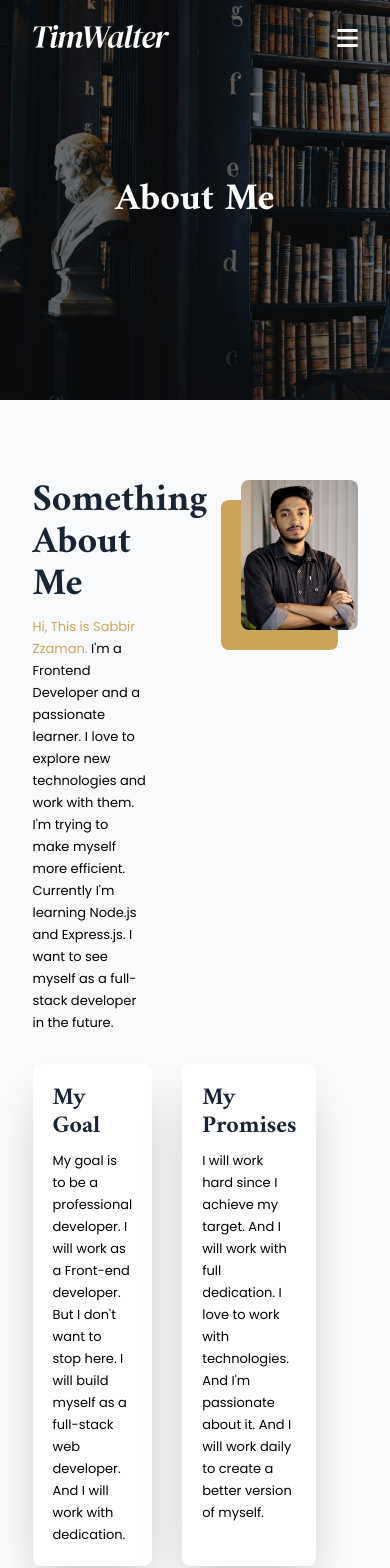
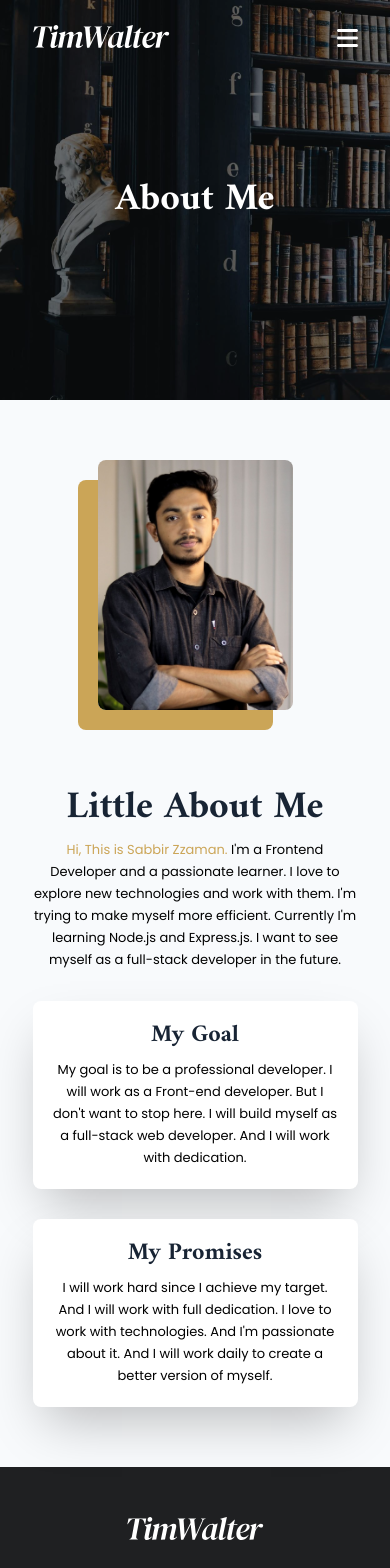
Before and after one commit to sabbirzzaman/tim-walter, a React (Create React App) app: page /about in a window 390 px wide. Shown: the top 1568 px of the page. Built offline with nearby package versions, Linux system fonts and the light colour scheme; no server answers.

Commit message:
about me page responsive

```diff
--- a/src/pages/AboutMe/AboutMe/AboutMe.css
+++ b/src/pages/AboutMe/AboutMe/AboutMe.css
@@ -46,3 +46,63 @@
 .my-aim  h3 {
     margin-bottom: 10px;
 }
+
+/* Medium devices (landscape tablets, 689px and up) */
+@media only screen and (min-width: 689px) and (max-width: 992px) {
+    .about-container {
+        padding: 60px 0;
+    }
+
+    .about-container .container {
+        display: flex;
+        flex-direction: column-reverse;
+        gap: 50px;
+    }
+
+    .about {
+        margin-right: 0;
+        margin-top: 20px;
+        text-align: center;
+    }
+
+
+    .image{
+        text-align: center;
+    }
+
+    .image img{
+        width: 40%;
+    }
+}
+
+/* Extra small devices (phones, 688px and down) */
+@media only screen and (max-width: 688px) {
+    .about-container {
+        padding: 60px 0;
+    }
+
+    .about-container .container {
+        display: flex;
+        flex-direction: column-reverse;
+        gap: 50px;
+    }
+
+    .about {
+        margin-right: 0;
+        margin-top: 20px;
+        text-align: center;
+    }
+
+
+    .image{
+        text-align: center;
+    }
+
+    .image img{
+        width: 60%;
+    }
+
+    .my-aim {
+        grid-template-columns: repeat(1, 1fr);
+    }
+}
--- a/src/pages/AboutMe/AboutMe/AboutMe.js
+++ b/src/pages/AboutMe/AboutMe/AboutMe.js
@@ -10,7 +10,7 @@ const AboutMe = () => {
             <div className="about-container">
                 <div className="container">
                     <div className="about">
-                        <h2>Something About Me</h2>
+                        <h2>Little About Me</h2>
                         <p>
                             <span>Hi, This is Sabbir Zzaman.</span> I'm a
                             Frontend Developer and a passionate learner. I love
```
